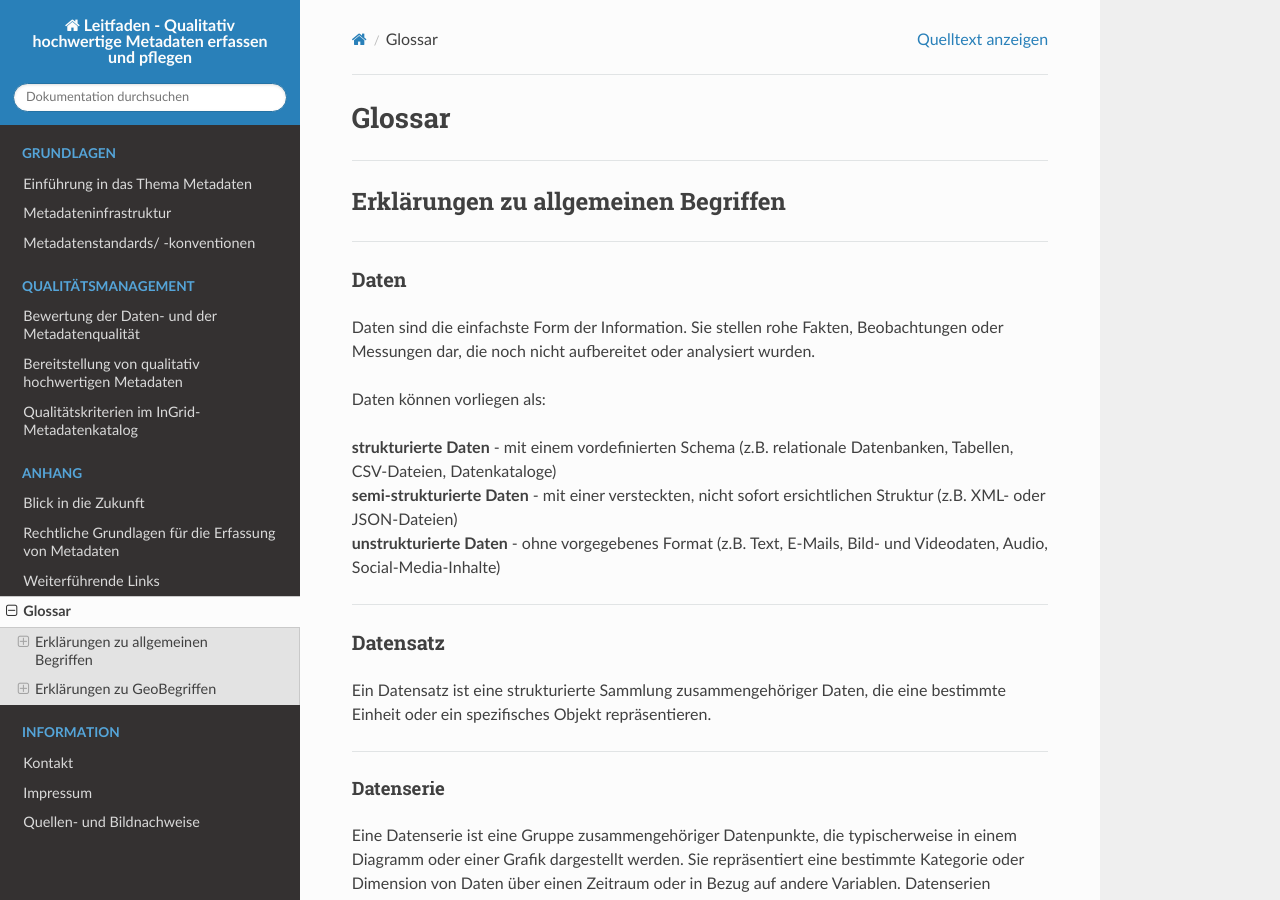
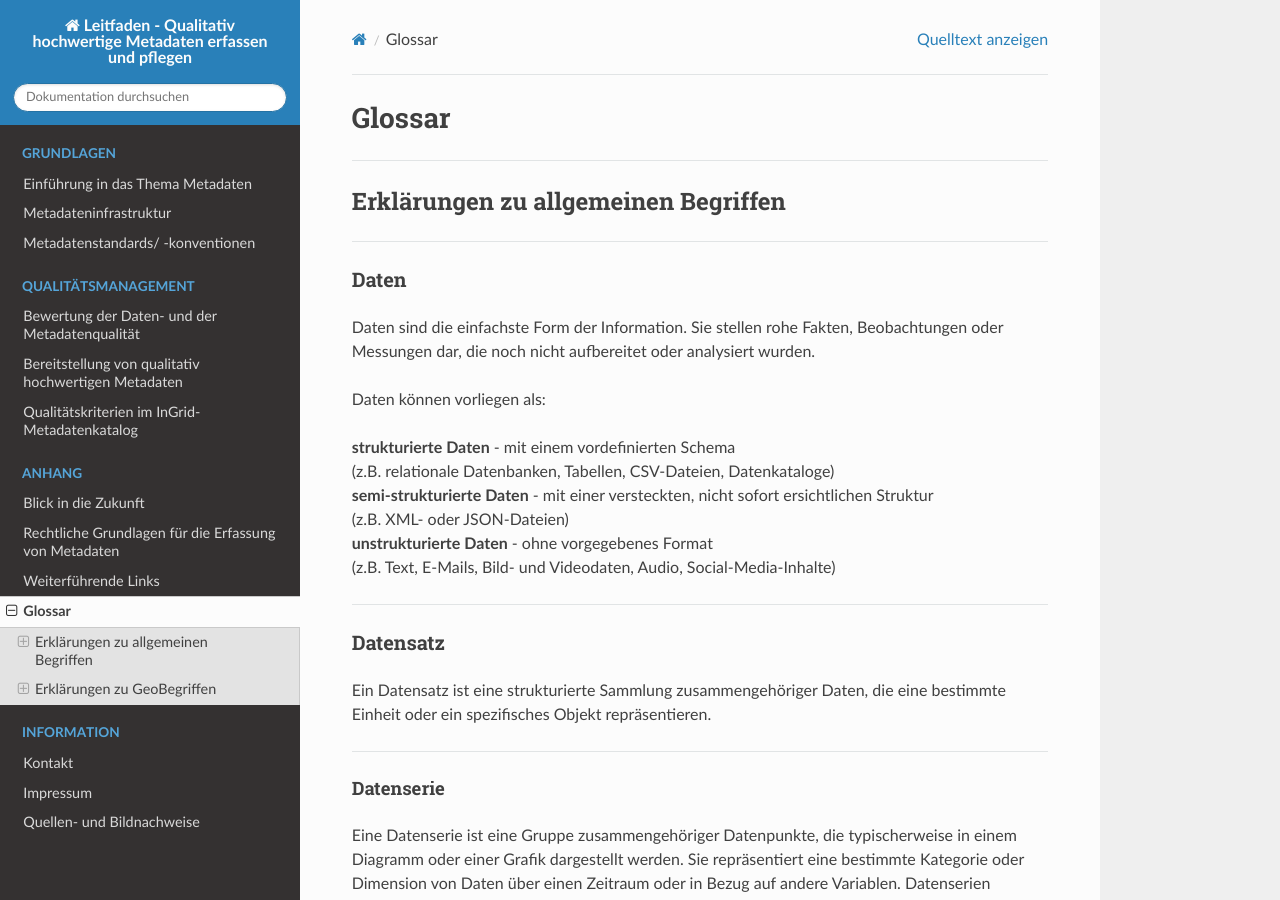
Before and after one commit to tomiwo/ingrid-mdk-st-high-quality-metadata, a Sphinx documentation site: the page built from docs/anhang/wichtige-begriffe.rst, in a window 1280 px wide and 900 px high. Built offline with Sphinx 7.4.7 and the Read the Docs theme 3.1.0, drawn with Linux system fonts in a browser that asks for light colours.

```diff
--- a/docs/anhang/wichtige-begriffe.rst
+++ b/docs/anhang/wichtige-begriffe.rst
@@ -20,9 +20,12 @@ Daten sind die einfachste Form der Information. Sie stellen rohe Fakten, Beobach
 
 Daten können vorliegen als:
 
-| **strukturierte Daten** - mit einem vordefinierten Schema (z.B. relationale Datenbanken, Tabellen, CSV-Dateien, Datenkataloge)
-| **semi-strukturierte Daten** - mit einer versteckten, nicht sofort ersichtlichen Struktur (z.B. XML- oder JSON-Dateien)
-| **unstrukturierte Daten** - ohne vorgegebenes Format (z.B. Text, E-Mails, Bild- und Videodaten, Audio, Social-Media-Inhalte)
+| **strukturierte Daten** - mit einem vordefinierten Schema
+| (z.B. relationale Datenbanken, Tabellen, CSV-Dateien, Datenkataloge)
+| **semi-strukturierte Daten** - mit einer versteckten, nicht sofort ersichtlichen Struktur
+| (z.B. XML- oder JSON-Dateien)
+| **unstrukturierte Daten** - ohne vorgegebenes Format
+| (z.B. Text, E-Mails, Bild- und Videodaten, Audio, Social-Media-Inhalte)
 
 ------------------------------------------------------------------------------------------------
 
```
